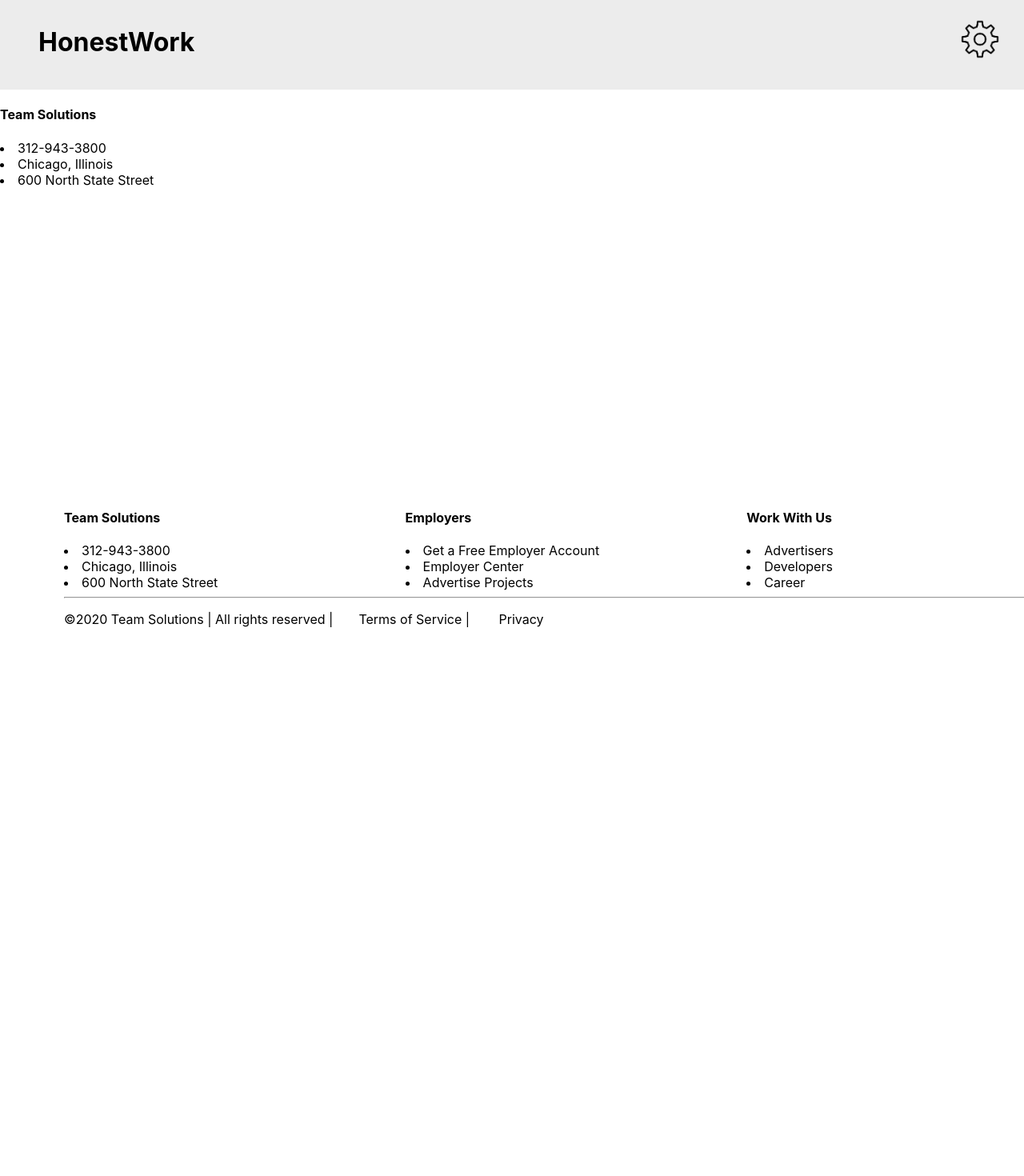
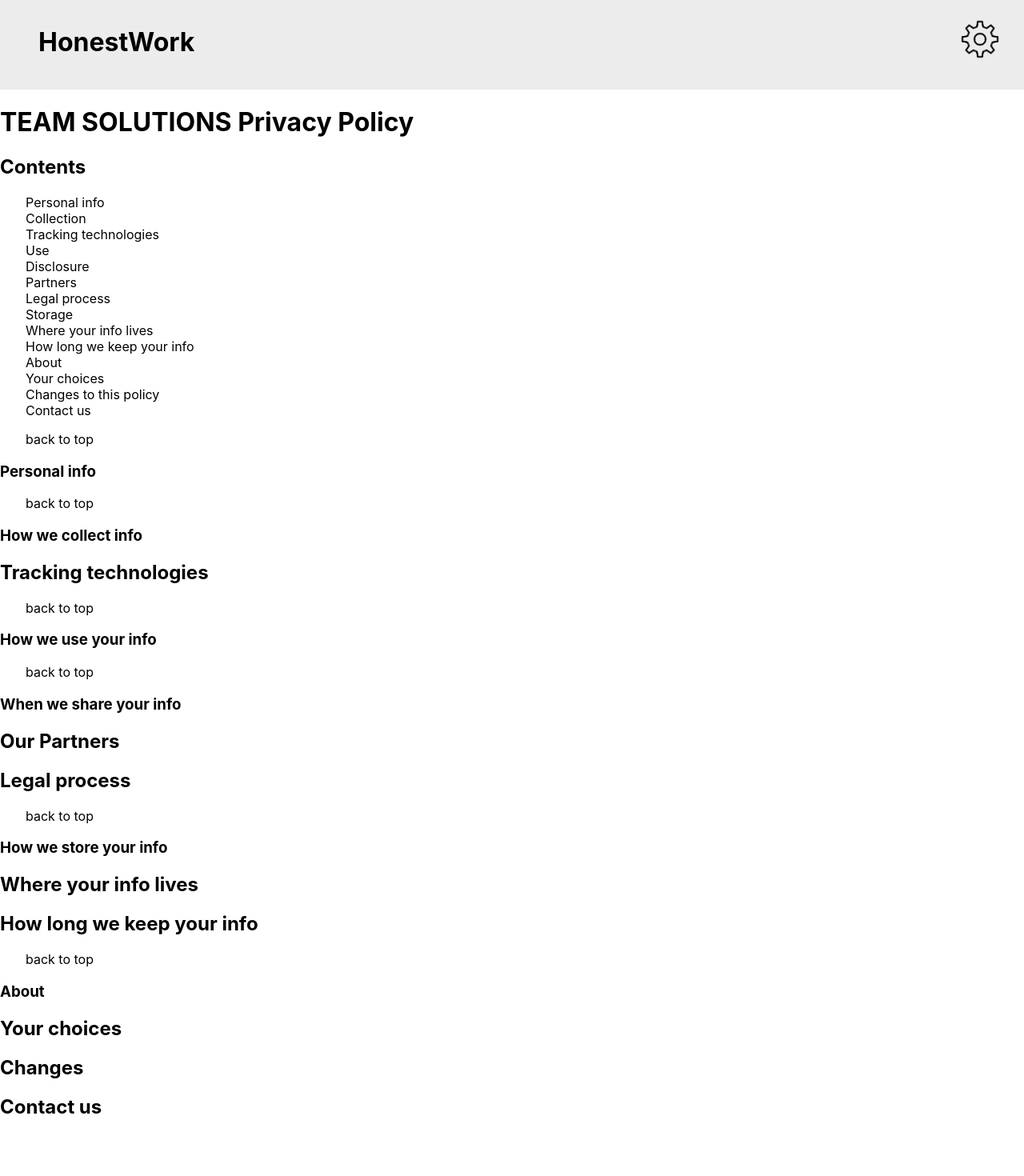
Before and after one commit to abelmarin/honest-work, a React (Create React App) app: page /privacy in a window 1280 px wide. Shown: the top 1470 px of the page at 80% size. Before the commit the page ends 800 px from the top, so only its background shows below. Built offline with nearby package versions, Linux system fonts and the light colour scheme.

Commit message:
Update Privacy.js

```diff
--- a/src/components/legal/Privacy.js
+++ b/src/components/legal/Privacy.js
@@ -5,12 +5,116 @@
 export const Privacy = () => {
   return (
       <div class="paragraph">
-        <h4>Team Solutions</h4>
-            <ui class="list-unstyled">
-              <li>312-943-3800</li>
-              <li>Chicago, Illinois</li>
-              <li>600 North State Street</li>
-            </ui>
+        <header>
+    <h1>TEAM SOLUTIONS Privacy Policy</h1>
+    </header>
+
+   <nav>
+    <h1 id="contents">Contents</h1>
+
+     <ul>
+     <li><a href="#personal-info">Personal info</a>
+
+      </li>
+
+     <li><a href="#collection">Collection</a>
+      <ul><li><a href="#collection_tracking">Tracking technologies</a></li></ul>
+      </li>
+
+     <li><a href="#use">Use</a>
+      </li>
+
+     <li><a href="#disclosure">Disclosure</a>
+      <ul>
+       <li><a href="#disclosure_partners">Partners</a></li>
+       <li><a href="#disclosure_legal">Legal process</a></li>
+       </ul></li>
+
+     <li><a href="#storage">Storage</a>
+      <ul>
+       <li><a href="#storage_location">Where your info lives</a></li>
+       <li><a href="#storage_duration">How long we keep your info</a></li>
+       </ul></li>
+
+    <li><a href="#misc">About</a>
+     <ul><li><a href="#choice">Your choices</a></li>
+      <li><a href="#change">Changes to this policy</a></li>
+      <li><a href="#contact">Contact us</a></li>
+      </ul></li>
+
+     </ul>
+    </nav>
+
+   <article>
+
+    <nav class="to-top"><a href="#contents">back to top</a></nav>
+
+    <section>
+
+     <h1 id="personal-info">Personal info</h1>
+
+
+
+     </section>
+
+    <nav class="to-top"><a href="#contents">back to top</a></nav>
+
+    <section>
+
+     <h1 id="collection">How we collect info</h1>
+
+      <h2 id="collection_tracking">Tracking technologies</h2>
+
+     </section>
+
+    <nav class="to-top"><a href="#contents">back to top</a></nav>
+
+    <section>
+
+     <h1 id="use">How we use your info</h1>
+
+     </section>
+
+    <nav class="to-top"><a href="#contents">back to top</a></nav>
+
+    <section>
+
+     <h1 id="disclosure">When we share your info</h1>
+
+      <h2 id="disclosure_partners">Our Partners</h2>
+
+      <h2 id="disclosure_legal">Legal process</h2>
+
+     </section>
+
+    <nav class="to-top"><a href="#contents">back to top</a></nav>
+
+    <section>
+
+     <h1 id="storage">How we store your info</h1>
+
+      <h2 id="storage_location">Where your info lives</h2>
+
+      <h2 id="storage_duration">How long we keep your info</h2>
+
+     </section>
+
+    <nav class="to-top"><a href="#contents">back to top</a></nav>
+
+    <section>
+
+     <h1 id="misc">About</h1>
+
+      <h2 id="misc_choice">Your choices</h2>
+
+      <h2 id="misc_changes">Changes</h2>
+
+      <h2 id="misc_contact">Contact us</h2>
+
+     </section>
+
+    </article>
+
       </div>
   );
 }
```
